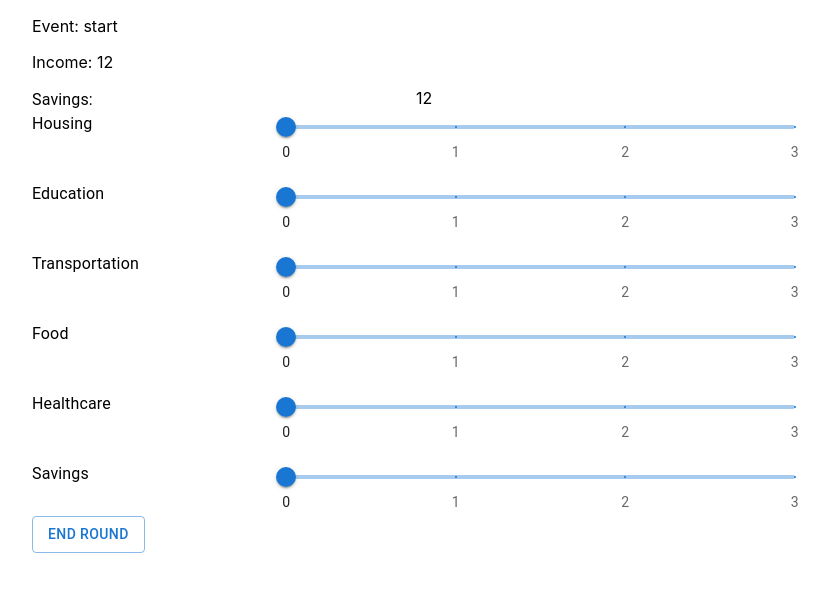
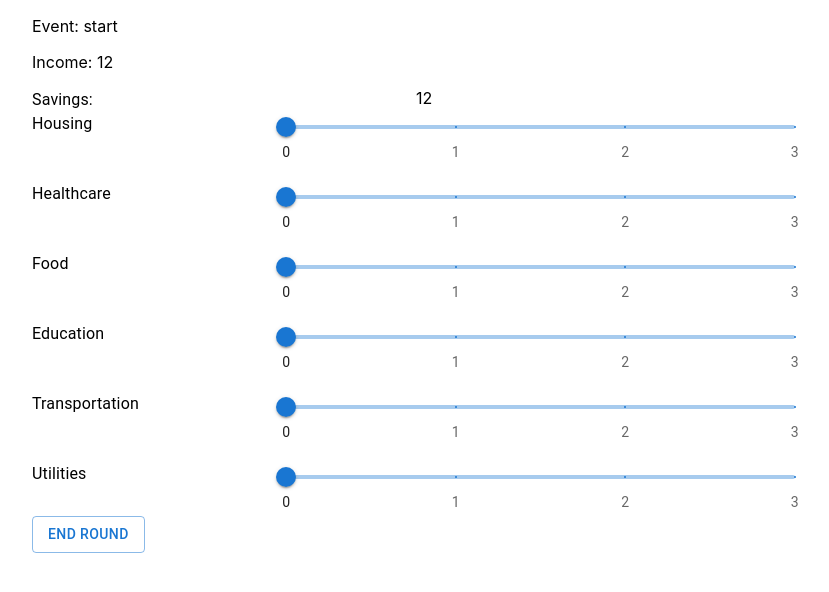
Before and after one commit to jscaduto/making-ends-meet, a React (Create React App) app in the folder webapp/: page / in a window 1280 px wide. Shown: the top 592 px of the page, without its empty margins (32-861 px from the left). Built offline with nearby package versions, Linux system fonts and the light colour scheme.

Commit message:
Refactor Categories
Remove Savings
Add Utilties

```diff
--- a/webapp/src/components/budget.tsx
+++ b/webapp/src/components/budget.tsx
@@ -4,11 +4,11 @@ import Category from './category';
 
 const categories: string[] = [
   'Housing',
+  'Healthcare',
+  'Food',
   'Education',
   'Transportation',
-  'Food',
-  'Healthcare',
-  'Savings',
+  'Utilities',
 ];
 
 type BudgetProps = {
```
